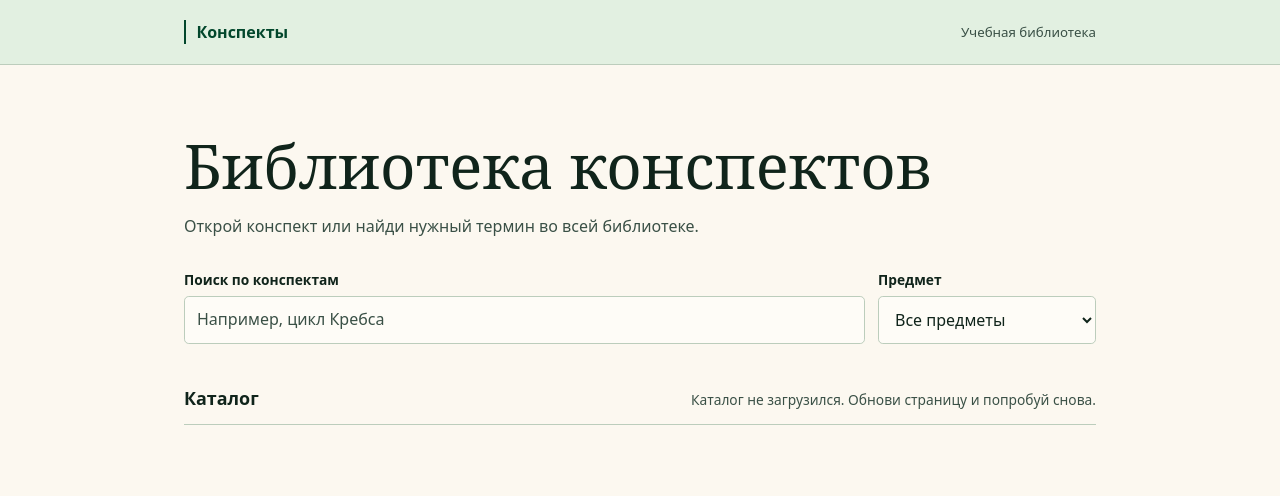
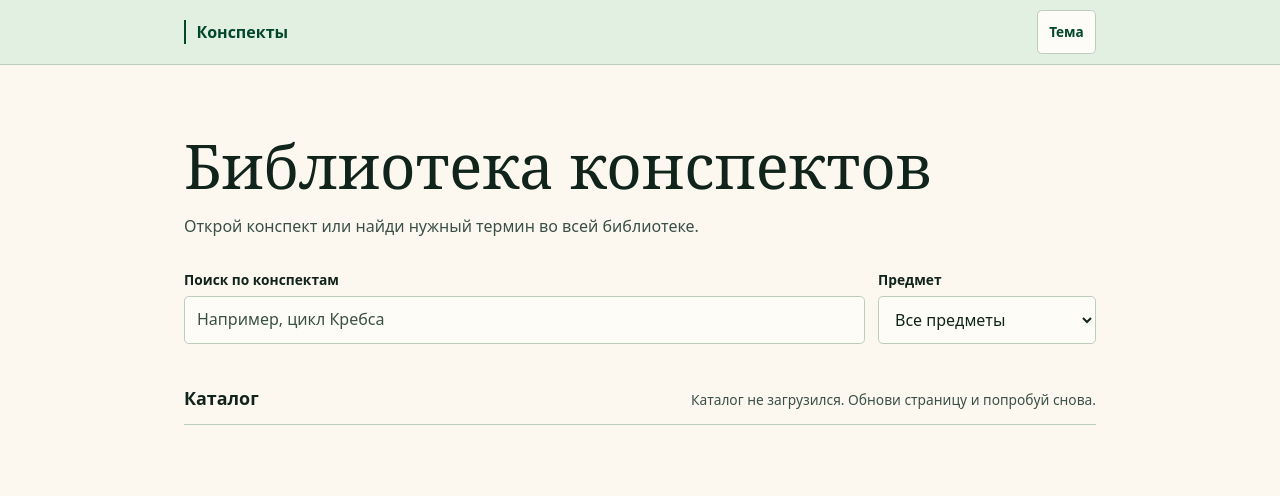
Before and after one commit to SsaF7/study-notes, a plain HTML site: page site/index.html in a window 1280 px wide. Drawn offline with Linux system fonts and the light colour scheme; no server answers.

Commit message:
Add a dark theme to the study library

```diff
--- a/site/index.html
+++ b/site/index.html
@@ -5,6 +5,7 @@
   <meta name="viewport" content="width=device-width, initial-scale=1">
   <meta name="description" content="Интерактивные учебные конспекты по биохимии, гистологии и физиологии.">
   <title>Библиотека конспектов</title>
+  <script src="theme.js"></script>
   <link rel="stylesheet" href="style.css">
   <script src="app.js" defer></script>
 </head>
@@ -12,7 +13,7 @@
   <header class="masthead">
     <div class="shell masthead-inner">
       <a class="wordmark" href="./">Конспекты</a>
-      <span class="masthead-caption">Учебная библиотека</span>
+      <button class="theme-toggle" type="button" data-theme-toggle aria-label="Тёмная тема" aria-pressed="false">Тема</button>
     </div>
   </header>
 
@@ -41,6 +42,7 @@
     <div class="reader-toolbar">
       <a class="back" id="back-link" href="./">← <span>К каталогу</span></a>
       <h1 id="reader-title"></h1>
+      <button class="theme-toggle" type="button" data-theme-toggle aria-label="Тёмная тема" aria-pressed="false">Тема</button>
       <nav class="pager" aria-label="Переключение конспектов">
         <a id="previous" aria-label="Предыдущий конспект" hidden>←</a>
         <a id="next" aria-label="Следующий конспект" hidden>→</a>
--- a/site/style.css
+++ b/site/style.css
@@ -11,11 +11,22 @@
   font: 100%/1.55 system-ui, sans-serif;
 }
 
+:root[data-theme="dark"] {
+  color-scheme: dark;
+  --paper: oklch(20% .023 160);
+  --ink: oklch(94% .015 145);
+  --muted: oklch(77% .026 150);
+  --line: oklch(48% .035 158);
+  --accent: oklch(85% .08 154);
+  --wash: oklch(27% .034 159);
+  --field: oklch(24% .025 160);
+}
+
 * { box-sizing: border-box; }
 [hidden] { display: none !important; }
 body { margin: 0; background: var(--paper); color: var(--ink); }
 a { color: var(--accent); }
-a:focus-visible, input:focus-visible, select:focus-visible {
+a:focus-visible, input:focus-visible, select:focus-visible, button:focus-visible {
   outline: 2px solid var(--accent);
   outline-offset: 3px;
 }
@@ -24,8 +35,13 @@ a:focus-visible, input:focus-visible, select:focus-visible {
 .masthead { background: var(--wash); border-bottom: 1px solid var(--line); }
 .masthead-inner { min-height: 4rem; display: flex; align-items: center; justify-content: space-between; gap: 1rem; }
 .wordmark { border-inline-start: .18rem solid var(--accent); padding-inline-start: .65rem; font-weight: 700; text-decoration: none; }
-.masthead-caption, .intro, #status, .excerpt { color: var(--muted); }
-.masthead-caption { font-size: .83rem; }
+.intro, #status, .excerpt { color: var(--muted); }
+.theme-toggle {
+  min-height: 2.75rem; padding-inline: .7rem; border: 1px solid var(--line); border-radius: .3rem;
+  background: var(--field); color: var(--accent); font: 650 .85rem/1 system-ui, sans-serif; cursor: pointer;
+}
+.theme-toggle:hover { background: var(--paper); }
+.theme-toggle[aria-pressed="true"] { border-color: var(--accent); }
 .library { padding-block: clamp(2rem, 6vw, 4.25rem); }
 .library h1 { font: 400 clamp(2.1rem, 5.5vw, 3.85rem)/1.05 Georgia, serif; margin: 0; }
 .intro { margin: 1rem 0 1.9rem; }
@@ -56,7 +72,7 @@ a:focus-visible, input:focus-visible, select:focus-visible {
 .reader-mode .masthead { display: none; }
 .reader { display: grid; grid-template-rows: auto minmax(0, 1fr); height: 100vh; height: 100dvh; }
 .reader-toolbar {
-  display: grid; grid-template-columns: auto minmax(0, 1fr) auto; gap: .75rem; align-items: center;
+  display: grid; grid-template-columns: auto minmax(0, 1fr) auto auto; gap: .75rem; align-items: center;
   padding: .25rem clamp(.6rem, 3vw, 1.5rem); border-bottom: 1px solid var(--line); background: var(--wash);
 }
 .reader-toolbar h1 { margin: 0; font-size: .93rem; line-height: 1.25; overflow-wrap: anywhere; }
@@ -70,6 +86,6 @@ a:focus-visible, input:focus-visible, select:focus-visible {
 
 @media (max-width: 34rem) {
   #filters { grid-template-columns: 1fr; }
-  .reader-toolbar { grid-template-columns: minmax(0, 1fr) auto; column-gap: .35rem; }
+  .reader-toolbar { grid-template-columns: minmax(0, 1fr) auto auto; column-gap: .35rem; }
   .reader-toolbar h1 { grid-row: 2; grid-column: 1 / -1; padding-bottom: .5rem; }
 }
--- /dev/null
+++ b/site/theme.js
@@ -0,0 +1,49 @@
+"use strict";
+
+(() => {
+  const key = "study-notes-theme";
+  const system = matchMedia("(prefers-color-scheme: dark)");
+  const root = document.documentElement;
+  let preference;
+  try {
+    const saved = localStorage.getItem(key);
+    if (saved === "light" || saved === "dark") preference = saved;
+  } catch {
+    // The theme still works when storage is unavailable.
+  }
+
+  const current = () => preference ?? (system.matches ? "dark" : "light");
+  root.dataset.theme = current();
+
+  document.addEventListener("DOMContentLoaded", () => {
+    const buttons = document.querySelectorAll("[data-theme-toggle]");
+    const frame = document.getElementById("note-frame");
+
+    function applyToNote() {
+      const noteRoot = frame.contentDocument?.documentElement;
+      if (preference && noteRoot) noteRoot.dataset.theme = preference;
+    }
+
+    function render() {
+      const theme = current();
+      root.dataset.theme = theme;
+      for (const button of buttons) button.setAttribute("aria-pressed", String(theme === "dark"));
+      applyToNote();
+    }
+
+    for (const button of buttons) {
+      button.addEventListener("click", () => {
+        preference = current() === "dark" ? "light" : "dark";
+        try {
+          localStorage.setItem(key, preference);
+        } catch {
+          // Keep the selection for the current page.
+        }
+        render();
+      });
+    }
+    frame.addEventListener("load", applyToNote);
+    system.addEventListener("change", render);
+    render();
+  });
+})();
```
